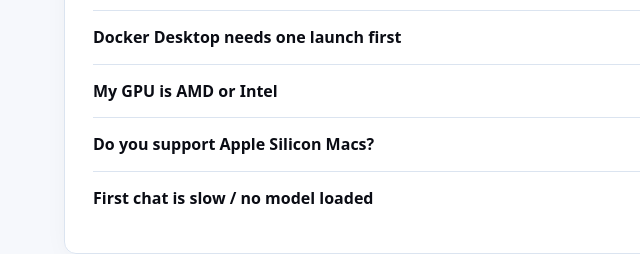
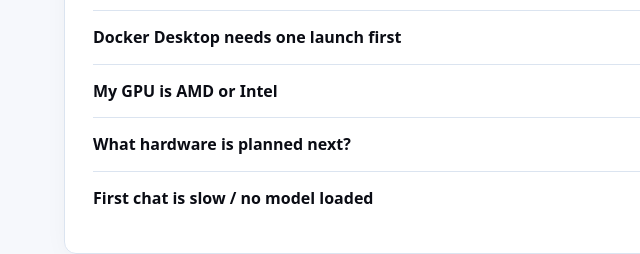
Before and after one commit to allusionsafk/localai-windows-starter-site, a website: page public/index.html in a window 1280 px wide. Shown: the part 4120-4374 px from the top of the page, 0-640 px from the left. Drawn offline with Linux system fonts and the light colour scheme; no server answers.

Commit message:
docs: expand future hardware roadmap

```diff
--- a/public/index.html
+++ b/public/index.html
@@ -200,7 +200,7 @@ localai health                <span class="cmt"># end-to-end checks</span>
         <details open><summary>Windows blocks the installer</summary><p class="small muted ex">SmartScreen shows a security box because the file was downloaded; click <strong>More info → Run anyway</strong>. If there is no "Run anyway" option at all, <strong>Smart App Control</strong> is on and blocks unsigned scripts outright. Turn it off under Windows Security → App &amp; browser control, or use the PowerShell install method.</p></details>
         <details><summary>Docker Desktop needs one launch first</summary><p class="small muted ex">If setup can't reach Docker, open Docker Desktop once and let it finish starting, then re-run the installer.</p></details>
         <details><summary>My GPU is AMD or Intel</summary><p class="small muted ex">This stack is <strong>NVIDIA/CUDA-only</strong>. On AMD or Intel it runs CPU-only and is slow; the installer says so plainly instead of pretending otherwise. See the CPU tier.</p></details>
-        <details><summary>Do you support Apple Silicon Macs?</summary><p class="small muted ex">Not yet. The current download is Windows-only. An M4 pilot is planned after Windows v1, using native Ollama with Metal acceleration and hardware tiers based on unified memory. macOS will be listed as supported only after installation, model preparation, updates, backup and restore, thermals, battery use, sleep/wake, and uninstall have been tested on real hardware.</p></details>
+        <details><summary>What hardware is planned next?</summary><p class="small muted ex">The current download still supports Windows 11 with NVIDIA CUDA. After Windows v1, an Apple Silicon M4 pilot comes first, using native Ollama with Metal acceleration and model fitting based on unified memory. Later validation includes native Windows and Linux ARM64, Windows NPUs from Intel, AMD, and Qualcomm through verified runtime providers, and NVIDIA DGX Spark as a Linux ARM64 and CUDA stretch target. NPU support is an evaluation path, not a claim that the current Ollama stack uses it. Each platform stays planned until the full install, Scout, Prepare, update, backup, recovery, and uninstall flow passes on real hardware.</p></details>
         <details><summary>First chat is slow / no model loaded</summary><p class="small muted ex">Cold-loading a model reads it off disk into VRAM. The installer picks a model that fits your card; use <code>localai warm</code> to preload, or <code>localai model-scout</code> to choose a lighter one.</p></details>
       </div>
     </div>
```
